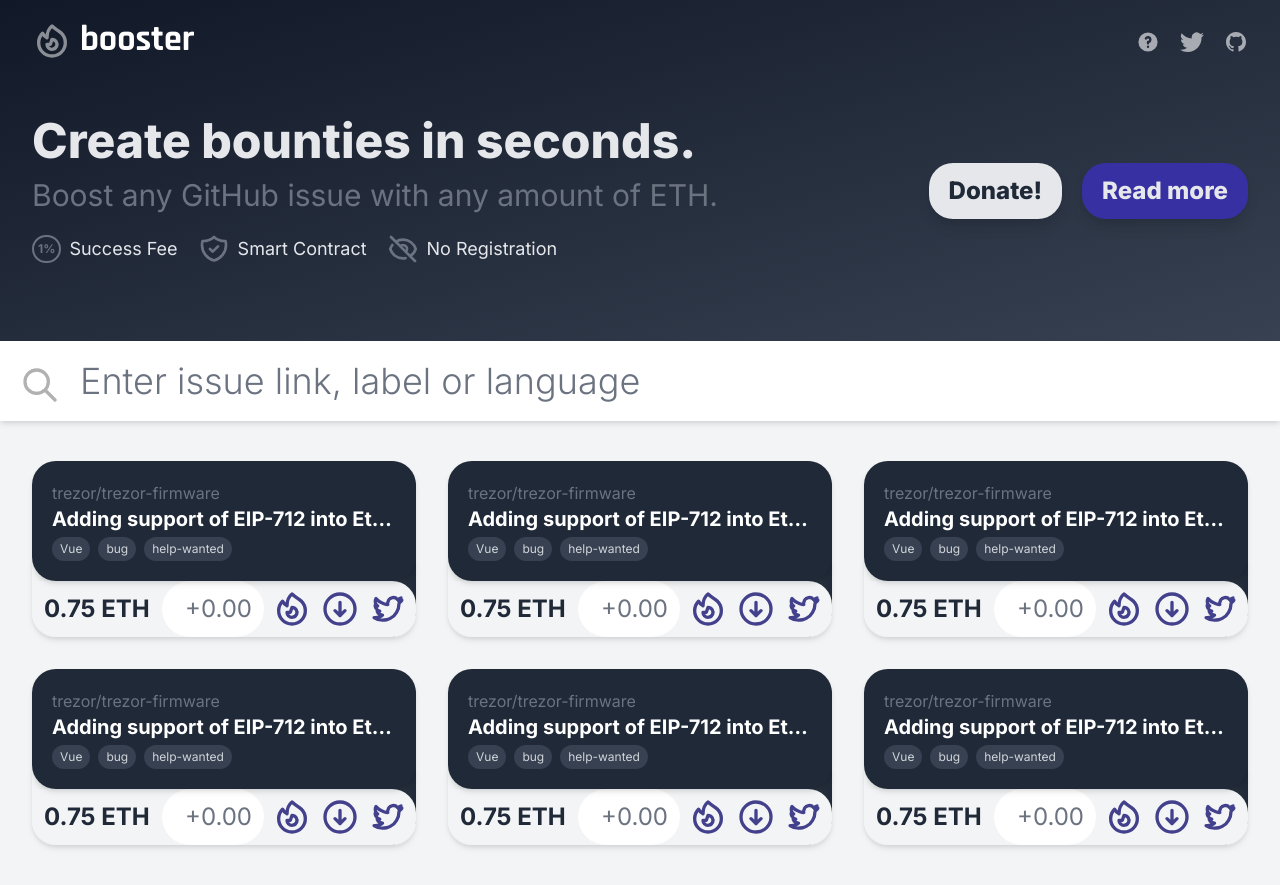
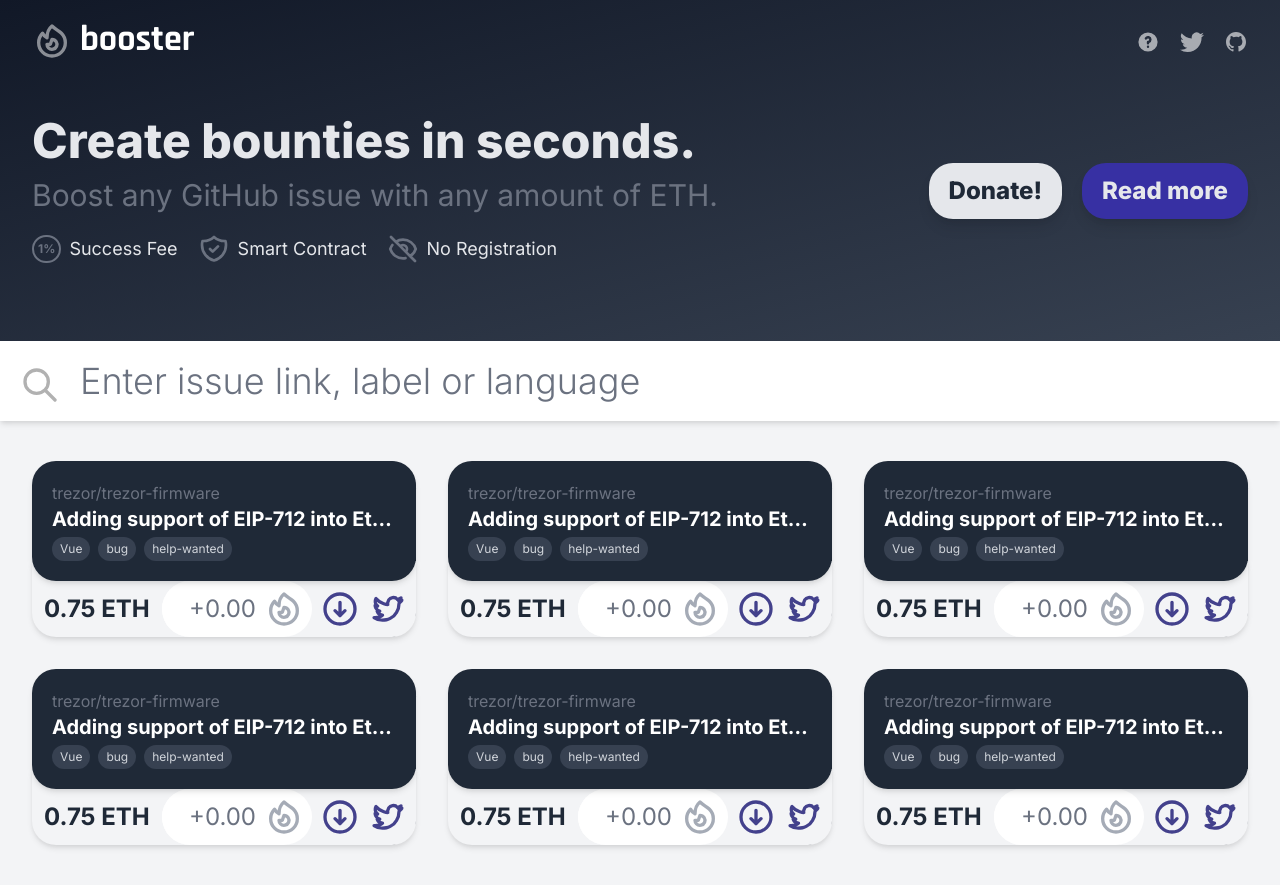
Before and after one commit to web3actions/booster, a Vue app: page / in a window 1280 px wide. Built offline with nearby package versions, Linux system fonts and the light colour scheme.

Commit message:
improved issue style

```diff
--- a/src/components/Issue.vue
+++ b/src/components/Issue.vue
@@ -9,20 +9,22 @@
         <div class="bg-gray-700 rounded-full px-2 py-1 text-xs text-gray-300">help-wanted</div>
       </div>
     </a>
-    <div class="rounded-b-3xl shadow-md text-gray-800 relative z-0 -mt-5 pt-5 flex">
-      <div class="bg-gray-100 rounded-bl-3xl flex items-center">
+    <div class="rounded-b-3xl shadow-md text-gray-800 bg-gray-100 relative z-0 -mt-5 pt-5 flex justify-between">
+      <div class="rounded-bl-3xl flex items-center">
         <div class="text-2xl px-3 font-bold whitespace-nowrap">
           0.75 ETH
         </div>
-        <input type="number" class="w-full h-full border-0 rounded-full text-2xl text-right focus:ring-0" placeholder="+0.00" />
+        <div class="flex items-center h-full bg-white rounded-full">
+          <input type="number" class="w-full h-full pr-0 border-0 rounded-full text-2xl text-right focus:ring-0" placeholder="+0.00" />
+          <a href="#" class="text-gray-400 rounded-full p-1 m-1 inline-block hover:text-white hover:bg-indigo-900 hover:shadow-md">
+            <svg xmlns="http://www.w3.org/2000/svg" class="h-10 w-10 inline opacity-90" fill="none" viewBox="0 0 24 24" stroke="currentColor">
+              <path stroke-linecap="round" stroke-linejoin="round" stroke-width="2" d="M17.657 18.657A8 8 0 016.343 7.343S7 9 9 10c0-2 .5-5 2.986-7C14 5 16.09 5.777 17.656 7.343A7.975 7.975 0 0120 13a7.975 7.975 0 01-2.343 5.657z" />
+              <path stroke-linecap="round" stroke-linejoin="round" stroke-width="2" d="M9.879 16.121A3 3 0 1012.015 11L11 14H9c0 .768.293 1.536.879 2.121z" />
+            </svg>
+          </a>
+        </div>
       </div>
-      <div class="p-1 bg-gray-100 rounded-r-3xl flex">
-        <a href="#" class="text-indigo-900 rounded-full p-1 inline-block hover:text-white hover:bg-indigo-900 hover:shadow-md">
-          <svg xmlns="http://www.w3.org/2000/svg" class="h-10 w-10 inline opacity-90" fill="none" viewBox="0 0 24 24" stroke="currentColor">
-            <path stroke-linecap="round" stroke-linejoin="round" stroke-width="2" d="M17.657 18.657A8 8 0 016.343 7.343S7 9 9 10c0-2 .5-5 2.986-7C14 5 16.09 5.777 17.656 7.343A7.975 7.975 0 0120 13a7.975 7.975 0 01-2.343 5.657z" />
-            <path stroke-linecap="round" stroke-linejoin="round" stroke-width="2" d="M9.879 16.121A3 3 0 1012.015 11L11 14H9c0 .768.293 1.536.879 2.121z" />
-          </svg>
-        </a>
+      <div class="p-1 rounded-r-3xl flex">
         <a href="#" class="text-indigo-900 rounded-full p-1 inline-block hover:text-white hover:bg-indigo-900 hover:shadow-md">
           <svg xmlns="http://www.w3.org/2000/svg" class="h-10 w-10 inline opacity-90" fill="none" viewBox="0 0 24 24" stroke="currentColor">
             <path stroke-linecap="round" stroke-linejoin="round" stroke-width="2" d="M15 13l-3 3m0 0l-3-3m3 3V8m0 13a9 9 0 110-18 9 9 0 010 18z" />
```
